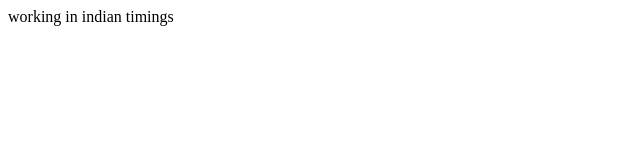
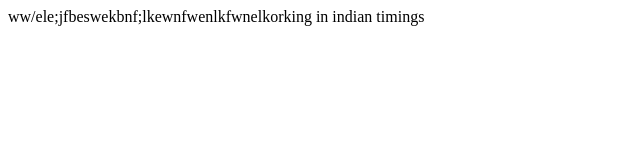
Before and after one commit to sriram-aleti/praveen_pr2, a plain HTML site: page index.html in a window 1280 px wide. Shown: the whole page, without its empty margins (0-640 px from the left). Drawn offline with Linux system fonts and the light colour scheme.

Commit message:
Update index.html
kbdkwb

```diff
--- a/index.html
+++ b/index.html
@@ -1 +1 @@
-<p>working in indian timings</p>
+<p>ww/ele;jfbeswekbnf;lkewnfwenlkfwnelkorking in indian timings</p>
```
